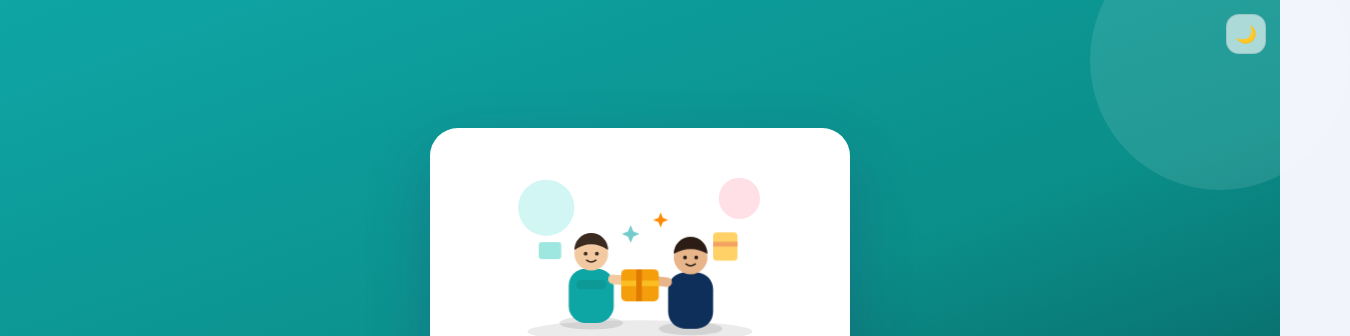
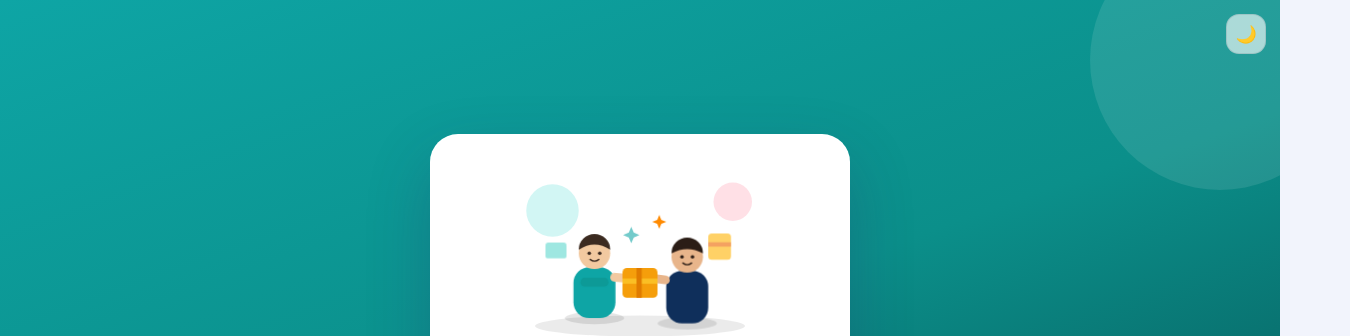
Before and after one commit to LEONARDO0808/PerkapLeo, a website: page perkap-vercel/public/index.html in a window 1280 px wide. Shown: the top 336 px of the page, 1350 px wide, since content can reach past the window. Drawn offline with Linux system fonts and the light colour scheme.

Commit message:
Add files via upload

```diff
--- a/perkap-vercel/public/index.html
+++ b/perkap-vercel/public/index.html
@@ -33,7 +33,7 @@
       } catch (e) {}
     })();
   </script>
-  <link rel="stylesheet" href="/styles.css?v=20261122d" />
+  <link rel="stylesheet" href="/styles.css?v=20261122e" />
 </head>
 <body>
 
--- a/perkap-vercel/public/styles.css
+++ b/perkap-vercel/public/styles.css
@@ -94,7 +94,7 @@
 }
 
 * { box-sizing: border-box; -webkit-tap-highlight-color: transparent; }
-html, body { margin: 0; padding: 0; }
+html, body { margin: 0; padding: 0; overflow-x: hidden; max-width: 100%; }
 html { background: var(--bg); }
 body {
   font-family: var(--font);
@@ -135,6 +135,8 @@ input, select, textarea { font-family: inherit; }
   display: flex; align-items: center; justify-content: center;
   padding: 22px;
   position: relative;
+  overflow-x: hidden;
+  width: 100%;
 }
 .auth-screen::before {
   content: ""; position: absolute; inset: 0;
@@ -823,12 +825,12 @@ select option,
 .auth-screen { background: linear-gradient(160deg, #0ea5a5 0%, #0b8f8a 45%, #053b3f 100%); }
 .auth-screen::before { content: ""; position: absolute; inset: auto; top: -70px; right: -70px; left: auto; bottom: auto; width: 260px; height: 260px; border-radius: 50%; background: rgba(255,255,255,.10); opacity: 1; }
 .auth-screen::after { content: ""; position: absolute; inset: auto; bottom: 70px; left: -60px; width: 190px; height: 190px; border-radius: 50%; background: rgba(255, 77, 109, .22); }
-.auth-screen .auth-card { background: var(--card-solid); position: relative; z-index: 1; }
+.auth-screen .auth-card { background: var(--card-solid); position: relative; z-index: 1; width: 100%; max-width: 420px; margin: 0 auto; }
 .auth-screen .brand-img-lg { box-shadow: 0 16px 40px rgba(0,0,0,.25), 0 0 0 8px rgba(255,255,255,.15); }
 
 /* Ilustrasi animasi orang kerja sama (login) */
 .onboard-illustration { display: flex; justify-content: center; margin: 0 0 2px; }
-.onboard-illustration .illus { width: 100%; max-width: 300px; height: auto; overflow: visible; }
+.onboard-illustration .illus { width: 100%; max-width: 280px; height: auto; overflow: visible; }
 .auth-screen .brand-img-lg { width: 66px; height: 66px; border-radius: 18px; }
 .auth-screen .brand-auth { margin-bottom: 14px; gap: 8px; }
 .illus .per-a, .illus .per-b { transform-box: fill-box; transform-origin: center bottom; }
@@ -848,7 +850,7 @@ select option,
 .illus .sp { transform-box: fill-box; transform-origin: center; animation: spPulse 1.8s ease-in-out infinite; }
 .illus .sp2 { animation-delay: .5s; }
 @keyframes spPulse { 0%, 100% { opacity: .3; transform: scale(.8); } 50% { opacity: 1; transform: scale(1.15); } }
-@media (max-width: 600px) { .auth-screen { align-items: flex-start; padding: 16px; } }
+@media (max-width: 600px) { .auth-screen { padding: 16px; } }
 
 /* ================= Auto UPPERCASE tampilan input ================= */
 #namaInput, #satuanInput, #keteranganInput, #dialogInput, #profileNameInput, #importText,
--- a/perkap-vercel/tmp-serve.cjs
+++ b/perkap-vercel/tmp-serve.cjs
@@ -12,4 +12,4 @@ http.createServer((req,res)=>{
     res.writeHead(200,{'Content-Type': mime[path.extname(fp)] || 'application/octet-stream'});
     res.end(b);
   });
-}).listen(4055, ()=>console.log('preview on 4055'));
+}).listen(4068, ()=>console.log('preview on 4068'));
```
